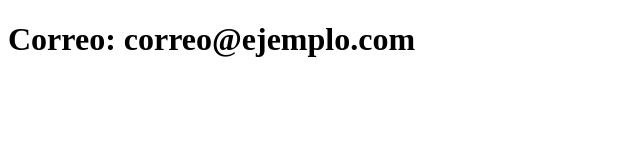
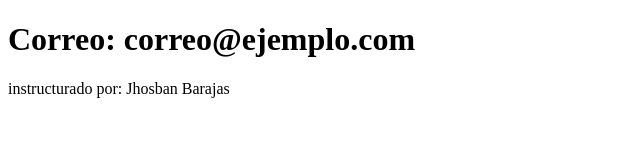
Before and after one commit to Jhosban/Sistema-de-registro, a plain HTML site: page contacto.html in a window 1280 px wide. Shown: the whole page, without its empty margins (0-640 px from the left). Drawn offline with Linux system fonts and the light colour scheme.

Commit message:
Actualizacion el contacto

```diff
--- a/contacto.html
+++ b/contacto.html
@@ -7,5 +7,6 @@
 </head>
 <body>
     <h1>Correo: correo@ejemplo.com</h1>
+    <p>instructurado por: Jhosban Barajas</p>
 </body>
 </html>
```
